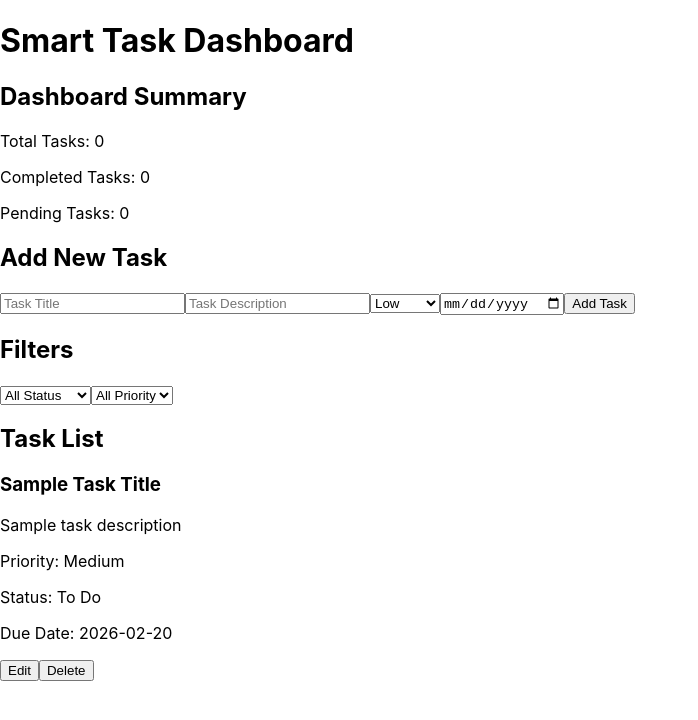
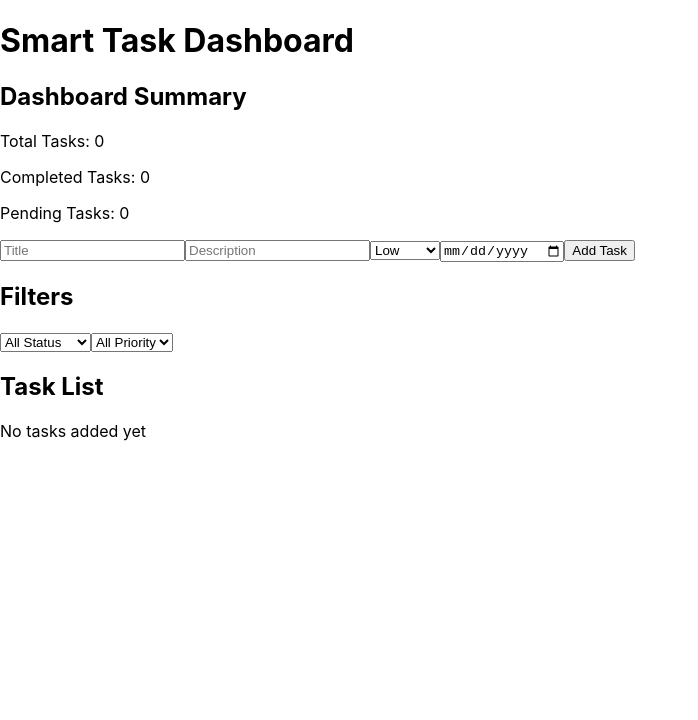
Before and after one commit to Sinan-028/Smart_task_dashboard, a React (Create React App) app: page / in a window 1280 px wide. Shown: the top 720 px of the page, without its empty margins (0-698 px from the left). Built offline with nearby package versions, Linux system fonts and the light colour scheme.

Commit message:
Day 3 completed - Task creation and display functionality added

```diff
--- a/src/App.js
+++ b/src/App.js
@@ -1,16 +1,27 @@
+import { useState } from "react";
 import TaskForm from "./components/TaskForm";
 import TaskList from "./components/TaskList";
 import FilterBar from "./components/FilterBar";
 import Summary from "./components/Summary";
 
 function App() {
+  const [tasks, setTasks] = useState([]);
+
+  const addTask = (task) => {
+    setTasks([...tasks, task]);
+  };
+
   return (
     <div>
       <h1>Smart Task Dashboard</h1>
-      <Summary />
-      <TaskForm />
+
+      <Summary tasks={tasks} />
+
+      <TaskForm addTask={addTask} />
+
       <FilterBar />
-      <TaskList />
+
+      <TaskList tasks={tasks} />
     </div>
   );
 }
--- a/src/components/TaskForm.js
+++ b/src/components/TaskForm.js
@@ -1,18 +1,53 @@
-export default function TaskForm() {
+import { useState } from "react";
+
+export default function TaskForm({ addTask }) {
+
+  const [form, setForm] = useState({
+    title: "",
+    description: "",
+    priority: "Low",
+    dueDate: "",
+    status: "To Do"
+  });
+
+  const handleChange = (e) => {
+    setForm({ ...form, [e.target.name]: e.target.value });
+  };
+
+  const handleSubmit = (e) => {
+    e.preventDefault();
+
+    const newTask = {
+      ...form,
+      id: Date.now()
+    };
+
+    addTask(newTask);
+
+    setForm({
+      title: "",
+      description: "",
+      priority: "Low",
+      dueDate: "",
+      status: "To Do"
+    });
+  };
+
   return (
-    <div>
-      <h2>Add New Task</h2>
-      <form>
-        <input type="text" placeholder="Task Title" />
-        <input type="text" placeholder="Task Description" />
-        <select>
-          <option>Low</option>
-          <option>Medium</option>
-          <option>High</option>
-        </select>
-        <input type="date" />
-        <button type="submit">Add Task</button>
-      </form>
-    </div>
+    <form onSubmit={handleSubmit}>
+      <input name="title" placeholder="Title" value={form.title} onChange={handleChange} required />
+
+      <input name="description" placeholder="Description" value={form.description} onChange={handleChange} />
+
+      <select name="priority" value={form.priority} onChange={handleChange}>
+        <option>Low</option>
+        <option>Medium</option>
+        <option>High</option>
+      </select>
+
+      <input type="date" name="dueDate" value={form.dueDate} onChange={handleChange} required />
+
+      <button>Add Task</button>
+    </form>
   );
 }
--- a/src/components/TaskItem.js
+++ b/src/components/TaskItem.js
@@ -1,13 +1,11 @@
-export default function TaskItem() {
+export default function TaskItem({ task }) {
   return (
-    <div>
-      <h3>Sample Task Title</h3>
-      <p>Sample task description</p>
-      <p>Priority: Medium</p>
-      <p>Status: To Do</p>
-      <p>Due Date: 2026-02-20</p>
-      <button>Edit</button>
-      <button>Delete</button>
+    <div style={{border:"1px solid gray", margin:"10px", padding:"10px"}}>
+      <h3>{task.title}</h3>
+      <p>{task.description}</p>
+      <p>Priority: {task.priority}</p>
+      <p>Status: {task.status}</p>
+      <p>Due: {task.dueDate}</p>
     </div>
   );
 }
--- a/src/components/TaskList.js
+++ b/src/components/TaskList.js
@@ -1,10 +1,17 @@
 import TaskItem from "./TaskItem";
 
-export default function TaskList() {
+export default function TaskList({ tasks }) {
   return (
     <div>
       <h2>Task List</h2>
-      <TaskItem />
+
+      {tasks.length === 0 ? (
+        <p>No tasks added yet</p>
+      ) : (
+        tasks.map(task => (
+          <TaskItem key={task.id} task={task} />
+        ))
+      )}
     </div>
   );
 }
```
Also changed, not shown: 1 other file (tests, documents, lock files or other folders).
